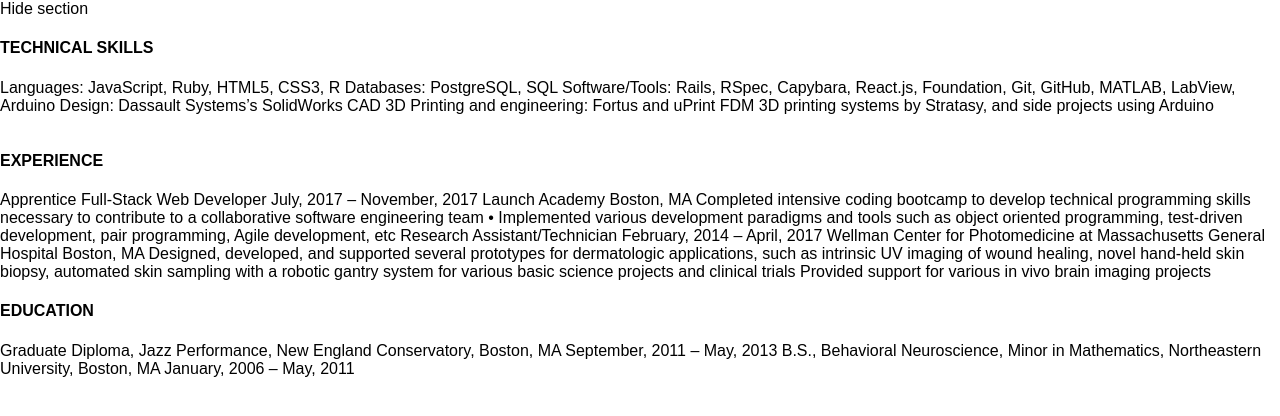
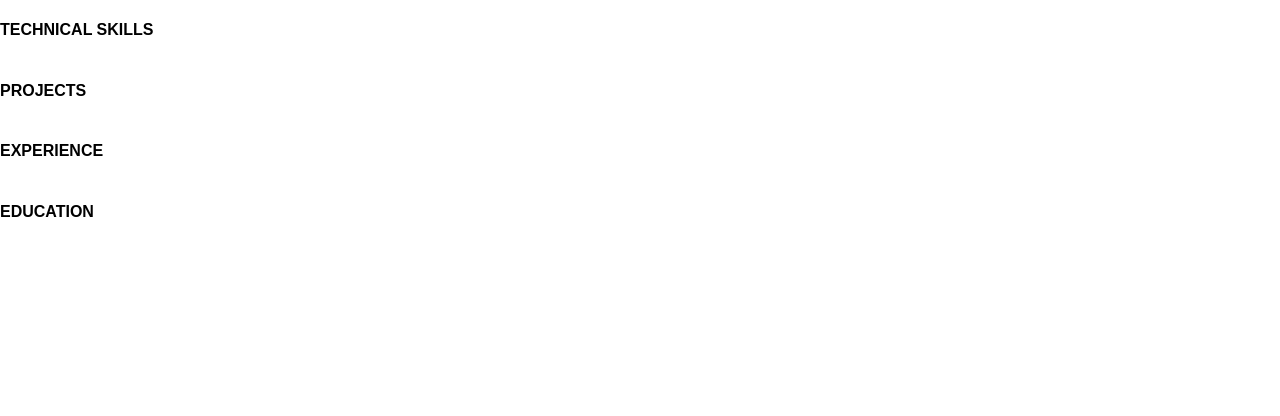
Before and after one commit to joemusacchia/interactive-resume, a React (Create React App) app: page / in a window 1280 px wide. Shown: the top 416 px of the page. Built offline with nearby package versions, Linux system fonts and the light colour scheme.

Commit message:
expansion CSS added to each heading

```diff
--- a/src/App.css
+++ b/src/App.css
@@ -32,12 +32,42 @@
   visibility: hidden;
 }
 
-#PROJECTS {
+#body-TECHNICAL-SKILLS {
   height: 0px;
   overflow: hidden;
   transition: height 0.5s;
 }
 
-#toggle:checked ~ #PROJECTS {
+#toggle-TECHNICAL-SKILLS:checked ~ #body-TECHNICAL-SKILLS {
   height: 250px;
 }
+
+#body-PROJECTS {
+  height: 0px;
+  overflow: hidden;
+  transition: height 0.5s;
+}
+
+#toggle-PROJECTS:checked ~ #body-PROJECTS {
+  height: 250px;
+}
+
+#body-EXPERIENCE {
+  height: 0px;
+  overflow: hidden;
+  transition: height 0.5s;
+}
+
+#toggle-EXPERIENCE:checked ~ #body-EXPERIENCE {
+  height: 250px;
+}
+
+#body-EDUCATION {
+  height: 0px;
+  overflow: hidden;
+  transition: height 0.5s;
+}
+
+#toggle-EDUCATION:checked ~ #body-EDUCATION {
+  height: 250px;
+}
--- a/src/App.js
+++ b/src/App.js
@@ -26,8 +26,6 @@
     })
     return (
       <div className="App">
-        <input id="toggle" type="checkbox"/>
-        <label htmlFor="toggle">Hide section</label>
         {resumeSection}
       </div>
     );
--- a/src/components/ContentTile.js
+++ b/src/components/ContentTile.js
@@ -2,9 +2,10 @@
 
 const ContentTile = (props) => {
   return(
-    <div id={props.id}>
-      <h4>{props.heading}</h4>
-      <p>{props.body}</p>
+    <div id={props.id.replace(' ', '-')}>
+      <input id={`toggle-${props.id}`.replace(' ', '-')} type="checkbox"/>
+      <label htmlFor={`toggle-${props.id}`.replace(' ', '-')}><h4>{props.heading}</h4></label>
+      <p id={`body-${props.id}`.replace(' ', '-')}>{props.body}</p>
     </div>
 
   )
```
